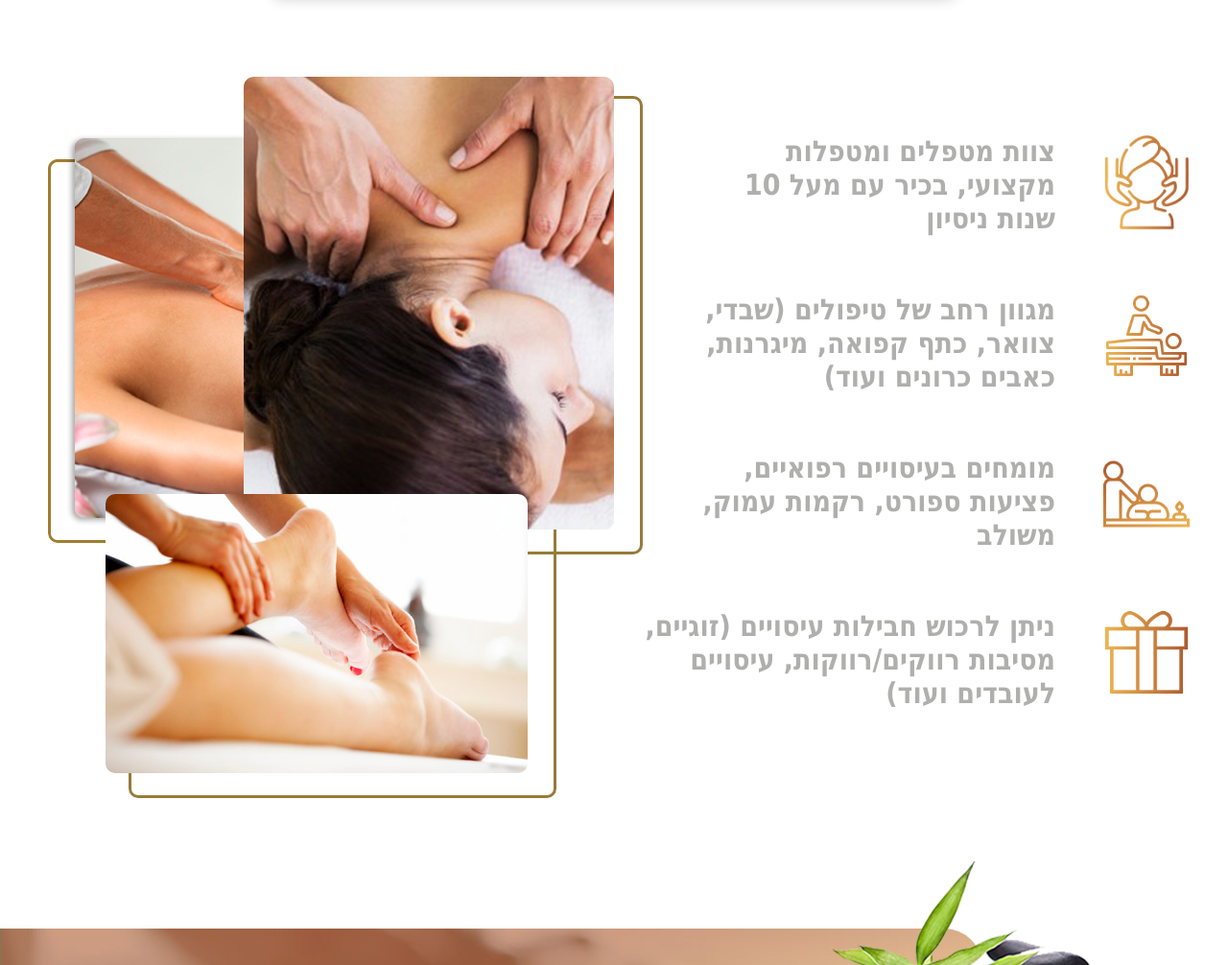
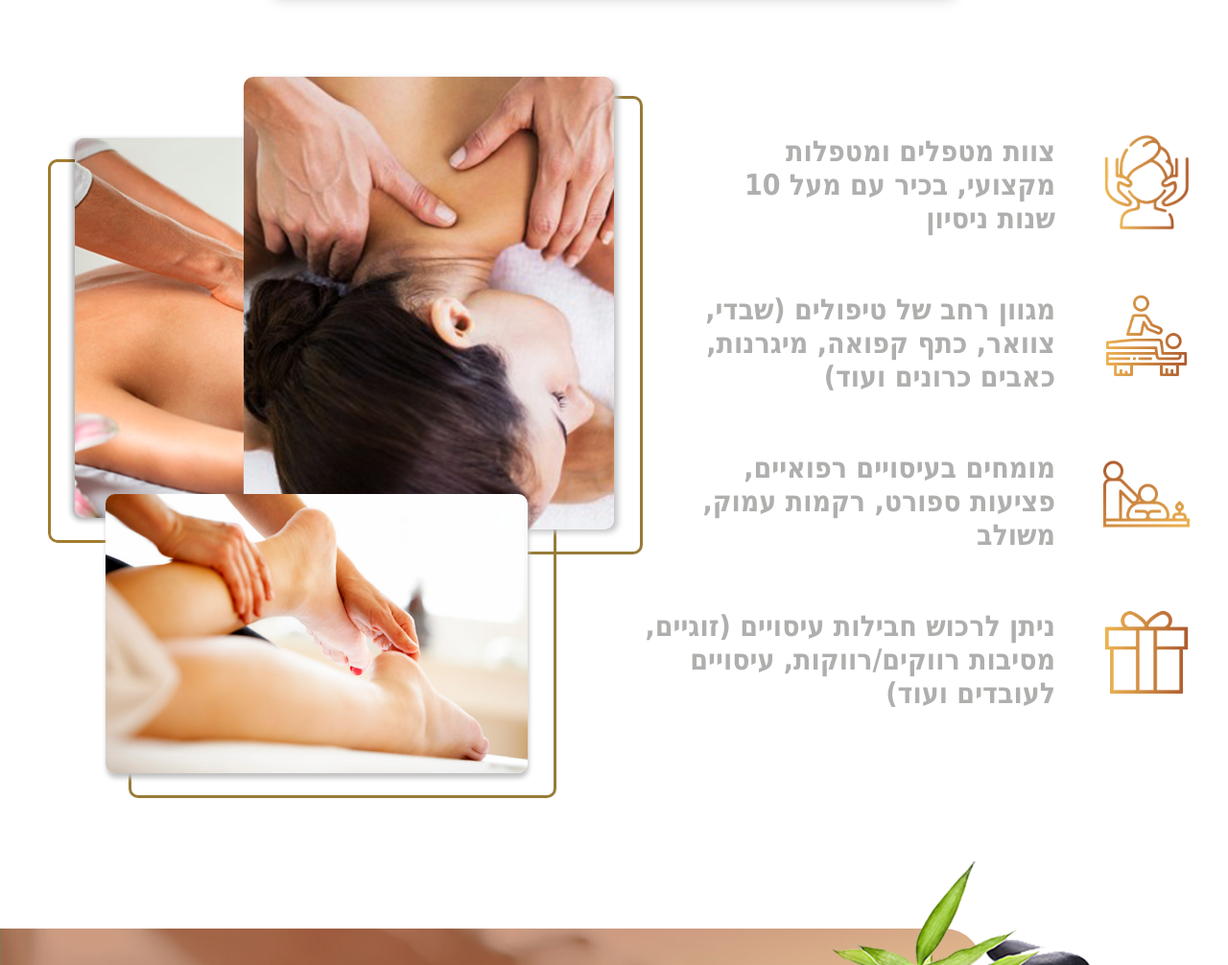
Before and after one commit to FesenkoE/SPA, a plain HTML site: page index.html in a window 1280 px wide. Shown: the part 730-1736 px from the top of the page at 96% size. Drawn offline with Linux system fonts and the light colour scheme.

```diff
--- a/css/style.css
+++ b/css/style.css
@@ -265,6 +265,7 @@ body {
     border-radius: 10px;
     width: 440px;
     height: auto;
+    box-shadow: 1px 5px 5px 0 #c2c2c2;
 }
 
 .services-img__1::after {
@@ -297,6 +298,7 @@ body {
     display: block;
     position: relative;
     border-radius: 10px;
+    box-shadow: 4px 3px 6px 0px #c2c2c2;
 }
 
 .services-img__3__img {
```
